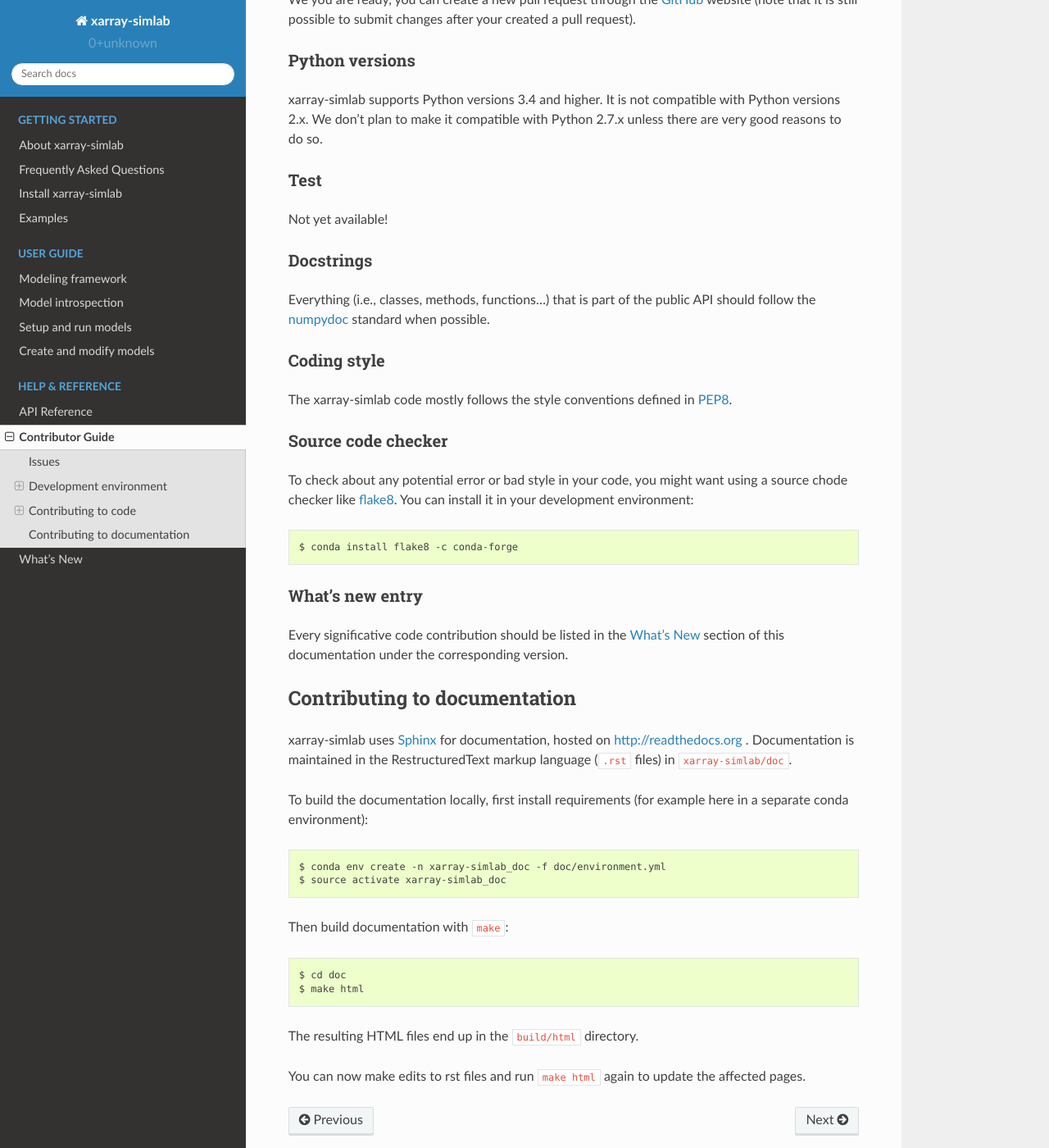
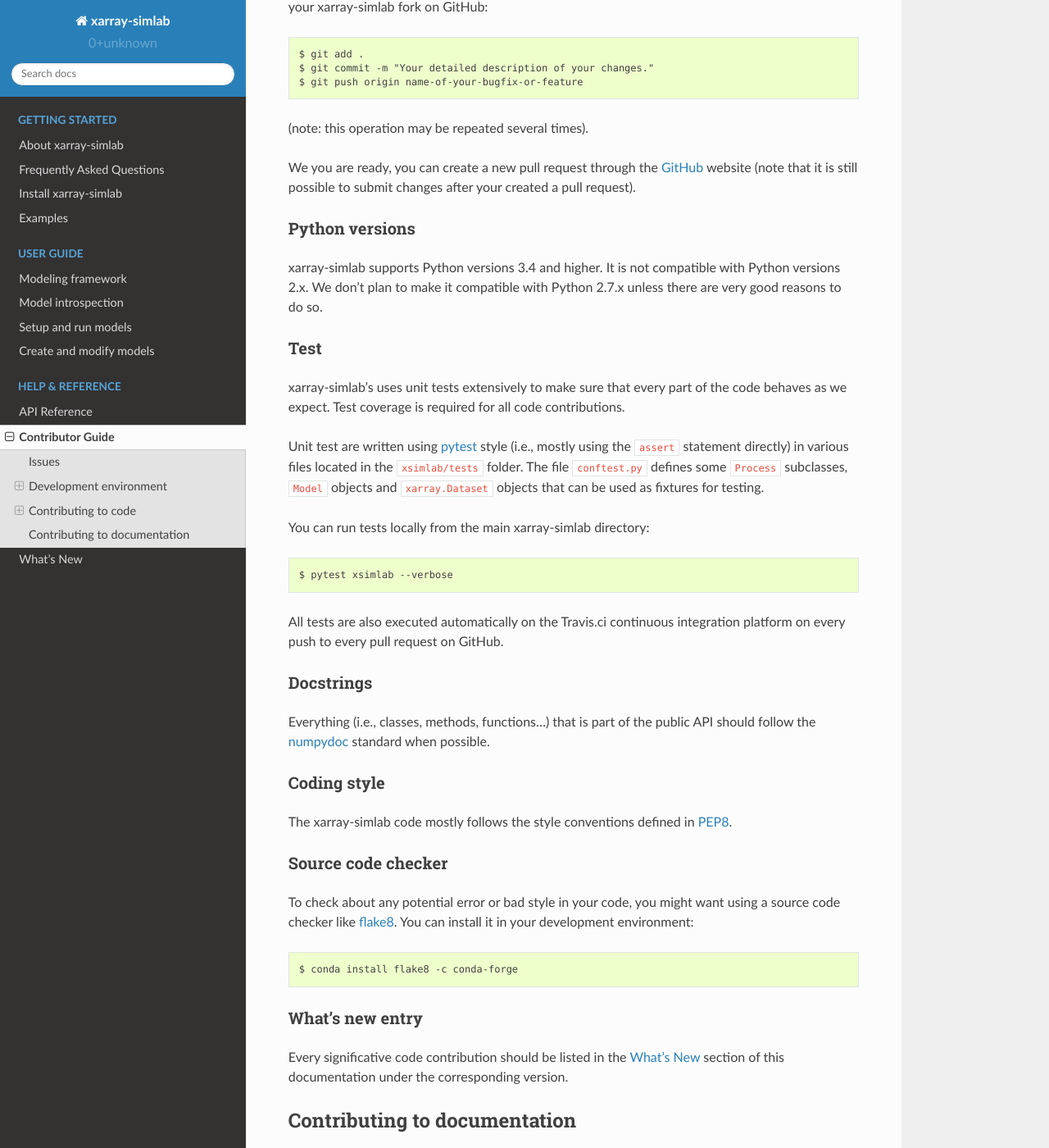
Before and after one commit to xarray-contrib/xarray-simlab, a Sphinx documentation site: the page built from doc/develop.rst, in a window 1280 px wide and 1400 px high, scrolled down 2139 px. Shown: the whole window at 82% size. Built offline with Sphinx 7.4.7 and the Read the Docs theme 2.0.0, drawn with Linux system fonts in a browser that asks for light colours; pages that are not in the unit, such as notebooks, are missing from menus; the version number could not be read and is left out; some of the changed text lies outside the part shown.

Commit message:
DOC: fill testing sections in contributor guide

```diff
--- a/doc/develop.rst
+++ b/doc/develop.rst
@@ -67,7 +67,17 @@ Then install xarray-simlab locally using ``pip``::
 Run tests
 ~~~~~~~~~
 
-Not yet available!
+To make sure everything behaves as expected, you may want to run
+xarray-simlab's unit tests locally using the `pytest`_ package. You
+can first install it with conda::
+
+  $ conda install pytest -c conda-forge
+
+Then you can run tests from the main xarray-simlab directory::
+
+  $ pytest xsimlab --verbose
+
+.. _pytest: https://docs.pytest.org/en/latest/
 
 Contributing to code
 --------------------
@@ -111,7 +121,22 @@ unless there are very good reasons to do so.
 Test
 ~~~~
 
-Not yet available!
+xarray-simlab's uses unit tests extensively to make sure that every
+part of the code behaves as we expect. Test coverage is required for
+all code contributions.
+
+Unit test are written using `pytest`_ style (i.e., mostly using the
+``assert`` statement directly) in various files located in the
+``xsimlab/tests`` folder. The file ``conftest.py`` defines some
+``Process`` subclasses, ``Model`` objects and ``xarray.Dataset``
+objects that can be used as fixtures for testing.
+
+You can run tests locally from the main xarray-simlab directory::
+
+  $ pytest xsimlab --verbose
+
+All tests are also executed automatically on the Travis.ci continuous
+integration platform on every push to every pull request on GitHub.
 
 Docstrings
 ~~~~~~~~~~
@@ -132,7 +157,7 @@ Source code checker
 ~~~~~~~~~~~~~~~~~~~
 
 To check about any potential error or bad style in your code, you might want
-using a source chode checker like flake8_. You can install it in your
+using a source code checker like flake8_. You can install it in your
 development environment::
 
   $ conda install flake8 -c conda-forge
```
